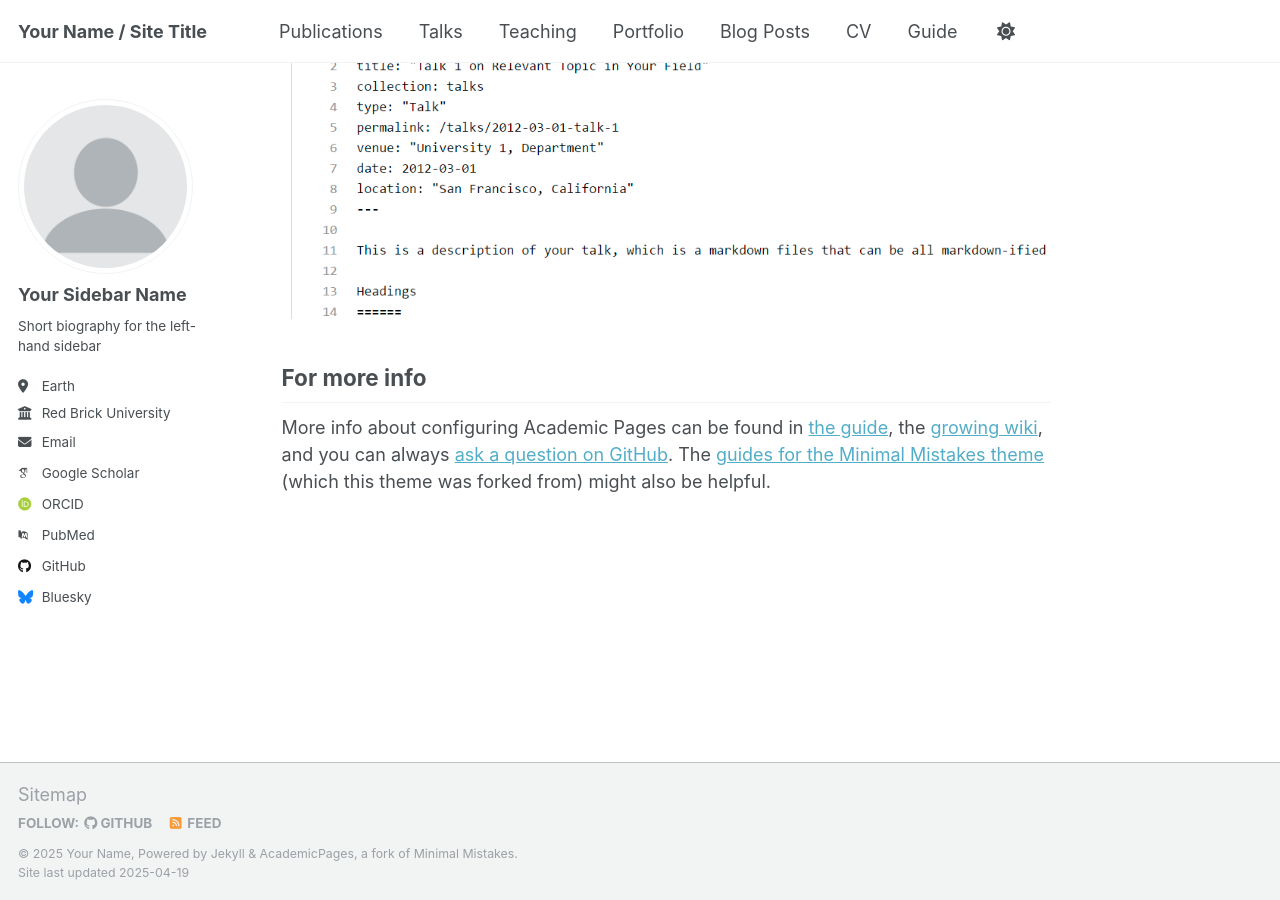
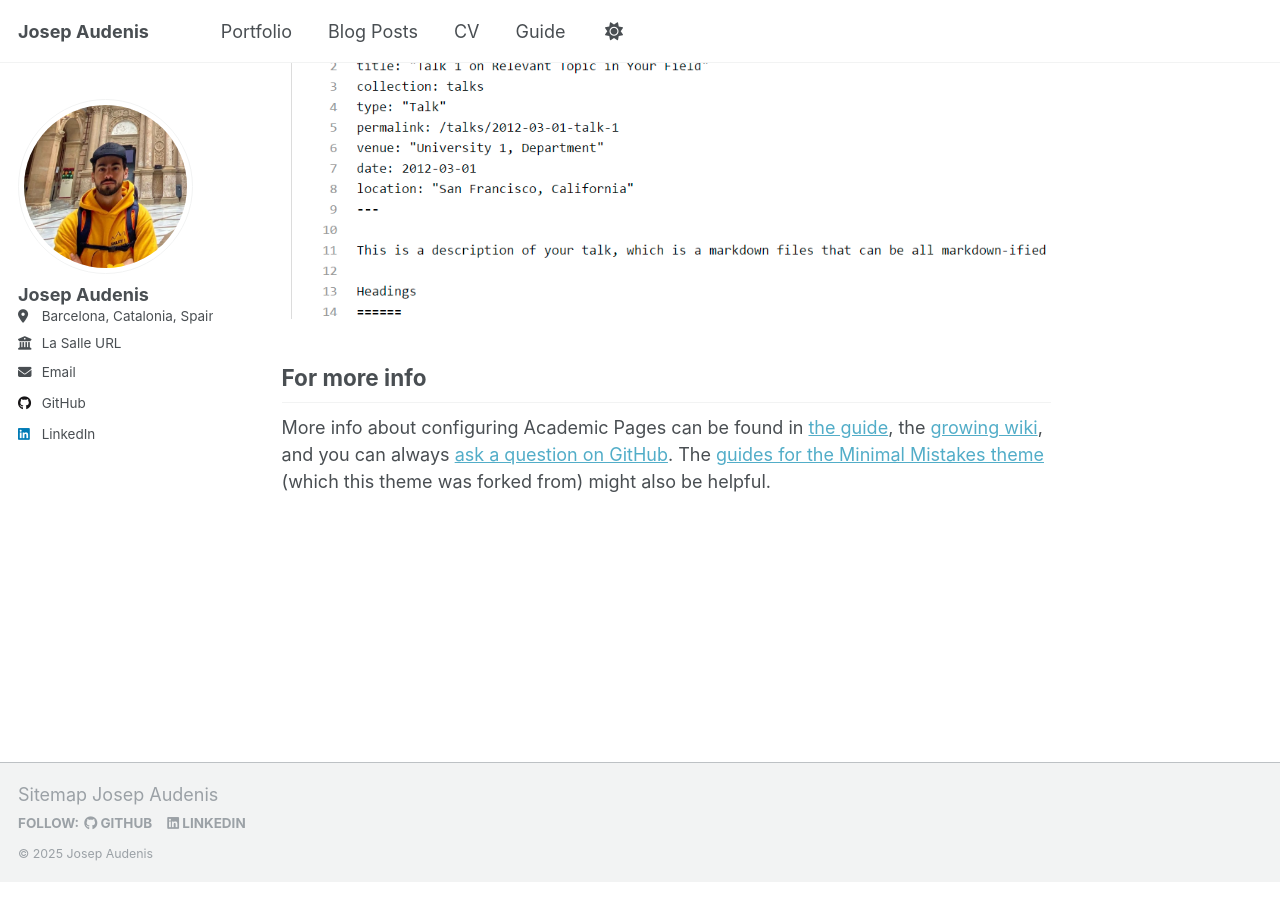
Before and after one commit to josep-audenis/josep-audenis.github.io, a Jekyll site: the page built from _pages/about.md, in a window 1280 px wide and 900 px high, scrolled down 2636 px. Built offline with Jekyll 4.4.1, drawn with Linux system fonts in a browser that asks for light colours; some web fonts are replaced.

Commit message:
some basic changes

```diff
--- a/_config.yml
+++ b/_config.yml
@@ -9,13 +9,13 @@
 # Basic Site Settings
 locale                   : "en-US"
 site_theme               : "default"
-title                    : "Your Name / Site Title"
+title                    : "Josep Audenis"
 title_separator          : "-"
-name                     : &name "Your Name"
+name                     : &name "Josep Audenis"
 description              : &description "personal description"
-url                      : https://academicpages.github.io # the base hostname & protocol for your site e.g. "https://[your GitHub username].github.io"
+url                      : https://josep-auidenis.github.io # the base hostname & protocol for your site e.g. "https://[your GitHub username].github.io"
 baseurl                  : "" # the subpath of your site, e.g. "/blog"
-repository               : "academicpages/academicpages.github.io"
+repository               : "josep-audenis/josep-audenis.github.io"
 
 # Site Author - The following control what appear as part of the author content on the side bar.
 #               If a field is blank the icon and link will not appear, otherwise it will be shown.
@@ -23,21 +23,21 @@ repository               : "academicpages/academicpages.github.io"
 author:
   # Biographic information
   avatar           : "profile.png"
-  name             : "Your Sidebar Name"
+  name             : "Josep Audenis"
   pronouns         : # example: "she/her"
-  bio              : "Short biography for the left-hand sidebar"
-  location         : "Earth"
-  employer         : "Red Brick University"
+  bio              : #"Short biography for the left-hand sidebar"
+  location         : "Barcelona, Catalonia, Spain"
+  employer         : "La Salle URL"
   uri              : # URL
-  email            : "none@example.org"
+  email            : "pepaudenis@gmail.com"
 
   # Academic websites
   arxiv            : # URL - Update with the correct link to your profile
-  googlescholar    : "https://scholar.google.com/citations?user=PS_CX0AAAAAJ"
+  googlescholar    : #"https://scholar.google.com/citations?user=PS_CX0AAAAAJ"
   impactstory      : # URL
-  orcid            : "http://orcid.org/yourorcidurl"
+  orcid            : #"http://orcid.org/yourorcidurl"
   semantic         : # URL
-  pubmed           : "https://www.ncbi.nlm.nih.gov/pubmed/?term=john+snow"
+  pubmed           : #"https://www.ncbi.nlm.nih.gov/pubmed/?term=john+snow"
   researchgate     : # URL
   scopus           : # URL
 
@@ -45,12 +45,12 @@ author:
   bitbucket        : # Username - Update with your username on the site
   codepen          : # Username
   dribbble         : # Username
-  github           : "academicpages"
+  github           : "josep-audenis"
   kaggle           : # Username
   stackoverflow    : # User number or user number and name (i.e., use "1" or "1/jeff-atwood")
 
   # Social media
-  bluesky          : "bsky.app" # Replace this with you Bluesky username
+  bluesky          : #"bsky.app" # Replace this with you Bluesky username
   facebook         : # Username
   flickr           : # Username
   foursquare       : # Username
@@ -59,7 +59,7 @@ author:
   keybase          : # Username
   instagram        : # Username
   lastfm           : # Username
-  linkedin         : # Username
+  linkedin         : "josep-audenis-46397824b"
   mastodon         : # URL
   medium           : # URL
   pinterest        : # Username
@@ -88,7 +88,7 @@ publication_category:
 teaser                   :  # filename of teaser fallback teaser image placed in /images/, .e.g. "500x300.png"
 breadcrumbs              : false # true, false (default)
 words_per_minute         : 160
-future                   : true
+future                   : false
 read_more                : "disabled" # if enabled, adds "Read more" links to excerpts
 talkmap_link             : false      #change to true to add link to talkmap on talks page
 comments:
--- a/_includes/author-profile.html
+++ b/_includes/author-profile.html
@@ -34,7 +34,7 @@
         <li><a href="{{ author.uri }}"><i class="fas fa-fw fa-link icon-pad-right" aria-hidden="true"></i>{{ site.data.ui-text[site.locale].website_label | default: "Website" }}</a></li>
       {% endif %}
       {% if author.email %}
-        <li><a href="mailto:{{ author.email }}"><i class="fas fa-fw fa-envelope icon-pad-right" aria-hidden="true"></i>{{ site.data.ui-text[site.locale].email_label | default: "Email" }}</a></li>
+        <li><a href="mailto:{{ author.email }}" target="_blank"><i class="fas fa-fw fa-envelope icon-pad-right" aria-hidden="true"></i>{{ site.data.ui-text[site.locale].email_label | default: "Email" }}</a></li>
       {% endif %}
 
       <!-- Font Awesome and Academicons icons / Academic websites -->
@@ -74,10 +74,10 @@
         <li><a href="https://dribbble.com/{{ author.dribbble }}"><i class="fab fa-fw fa-dribbble icon-pad-right" aria-hidden="true"></i>Dribbble</a></li>
       {% endif %}
       {% if author.github %}
-        <li><a href="https://github.com/{{ author.github }}"><i class="fab fa-fw fa-github icon-pad-right" aria-hidden="true"></i>GitHub</a></li>
+        <li><a href="https://github.com/{{ author.github }}" target="_blank"><i class="fab fa-fw fa-github icon-pad-right" aria-hidden="true"></i>GitHub</a></li>
       {% endif %}
       {% if author.kaggle %}
-        <li><a href="https://kaggle.com/{{ author.kaggle }}"><i class="fab fa-fw fa-kaggle icon-pad-right" aria-hidden="true"></i>Kaggle</a></li>
+        <li><a href="https://kaggle.com/{{ author.kaggle }}" target="_blank"><i class="fab fa-fw fa-kaggle icon-pad-right" aria-hidden="true"></i>Kaggle</a></li>
       {% endif %}
       {% if author.stackoverflow %}
         <li><a href="https://www.stackoverflow.com/users/{{ author.stackoverflow }}"><i class="fab fa-fw fa-stack-overflow icon-pad-right" aria-hidden="true"></i>Stackoverflow</a></li>
@@ -112,7 +112,7 @@
         <li><a href="https://last.fm/user/{{ author.lastfm }}"><i class="fab fa-fw fa-lastfm icon-pad-right" aria-hidden="true"></i>Last.fm</a></li>
       {% endif %}
       {% if author.linkedin %}
-        <li><a href="https://www.linkedin.com/in/{{ author.linkedin }}"><i class="fab fa-fw fa-linkedin icon-pad-right" aria-hidden="true"></i>LinkedIn</a></li>
+        <li><a href="https://www.linkedin.com/in/{{ author.linkedin }}" target="_blank"><i class="fab fa-fw fa-linkedin icon-pad-right" aria-hidden="true"></i>LinkedIn</a></li>
       {% endif %}
       {% if author.mastodon %}
         <li><a href="{{ author.mastodon }}"><i class="fab fa-fw fa-mastodon icon-pad-right" aria-hidden="true"></i>Mastodon</a></li>
--- a/_includes/footer.html
+++ b/_includes/footer.html
@@ -1,25 +1,13 @@
-{% include base_path %}
+Josep Audenis
 
-{% if site.author.github or site.author.bitbucket or site.atom_feed.hide != true %}
 <div class="page__footer-follow">
   <ul class="social-icons">
-    {% if site.data.ui-text[site.locale].follow_label %}
       <li><strong>{{ site.data.ui-text[site.locale].follow_label }}</strong></li>
-    {% endif %}
-    {% if site.author.github %}
-      <li><a href="http://github.com/{{ site.author.github }}"><i class="fab fa-github" aria-hidden="true"></i> GitHub</a></li>
-    {% endif %}
-    {% if site.author.bitbucket %}
-      <li><a href="http://bitbucket.org/{{ site.author.bitbucket }}"><i class="fab fa-bitbucket" aria-hidden="true"></i> Bitbucket</a></li>
-    {% endif %}
-    {% if site.atom_feed.hide != true %}
-    <li><a href="{% if site.atom_feed.path %}{{ site.atom_feed.path }}{% else %}{{ base_path }}/feed.xml{% endif %}"><i class="fa fa-fw fa-rss-square" aria-hidden="true"></i> {{ site.data.ui-text[site.locale].feed_label | default: "Feed" }}</a></li>
-    {% endif %}
+      <li><a href="http://github.com/{{ site.author.github }}" target="_blank"><i class="fab fa-github" aria-hidden="true"></i> GitHub</a></li>
+      <li><a href="http://linkedin.com/in/{{ site.author.linkedin }}" target="_blank"><i class="fab fa-linkedin" aria-hidden="true"></i> Linkedin</a></li>
   </ul>
 </div>
-{% endif %}
 
 <div class="page__footer-copyright">
-  &copy; {{ site.time | date: '%Y' }} {{ site.name | default: site.title }}, {{ site.data.ui-text[site.locale].powered_by | default: "Powered by" }} <a href="http://jekyllrb.com" rel="nofollow">Jekyll</a> &amp; <a href="https://github.com/academicpages/academicpages.github.io">AcademicPages</a>, a fork of <a href="https://mademistakes.com/work/minimal-mistakes-jekyll-theme/" rel="nofollow">Minimal Mistakes</a>.<br />
-  Site last updated {{ "now" | date: '%Y-%m-%d' %}}
+  &copy; {{ site.time | date: '%Y' }} {{ site.name | default: site.title }}
 </div>
```
Also changed, not shown: _data/navigation.yml (+6 -6 lines), images/profile.png.
